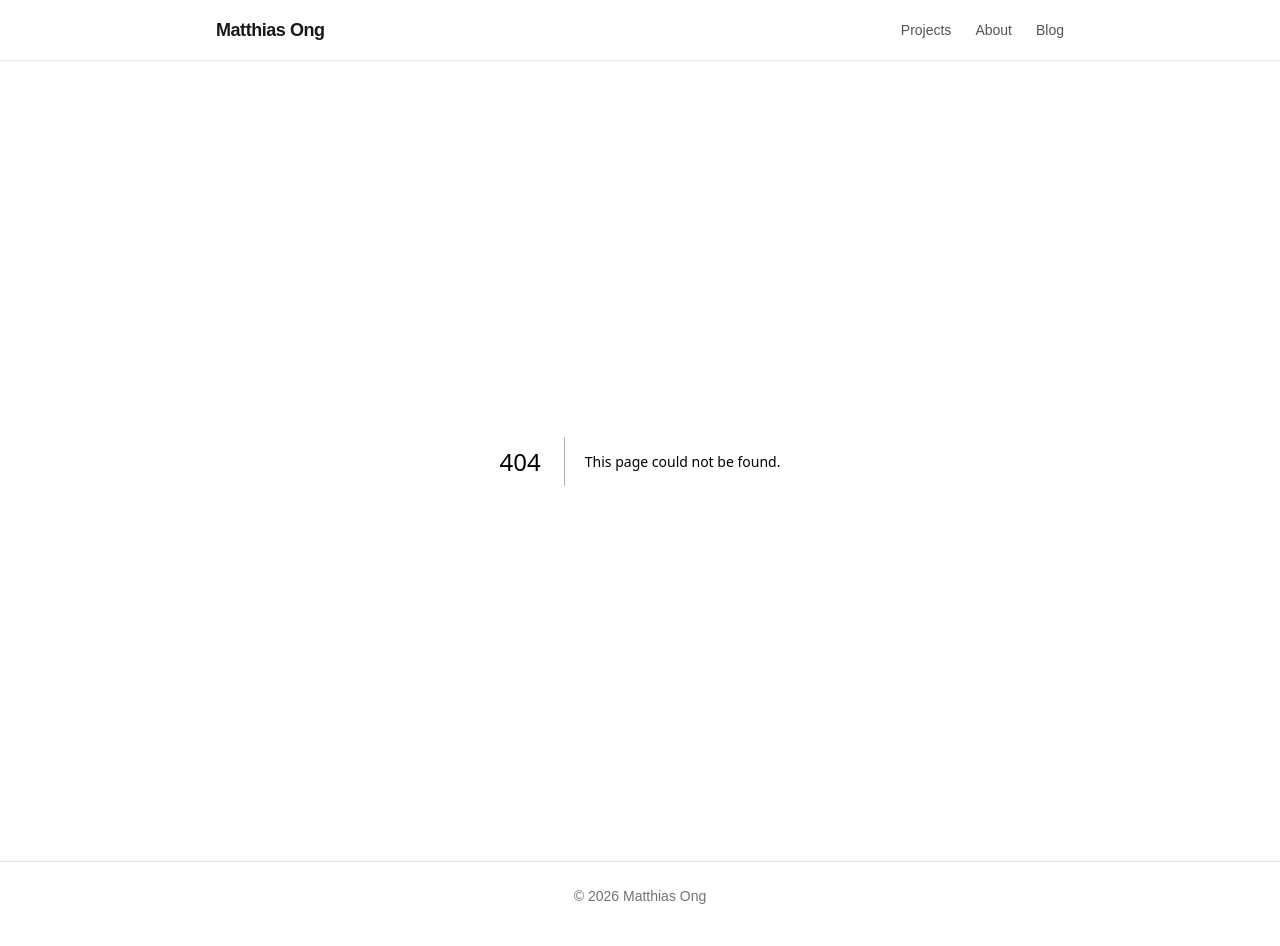
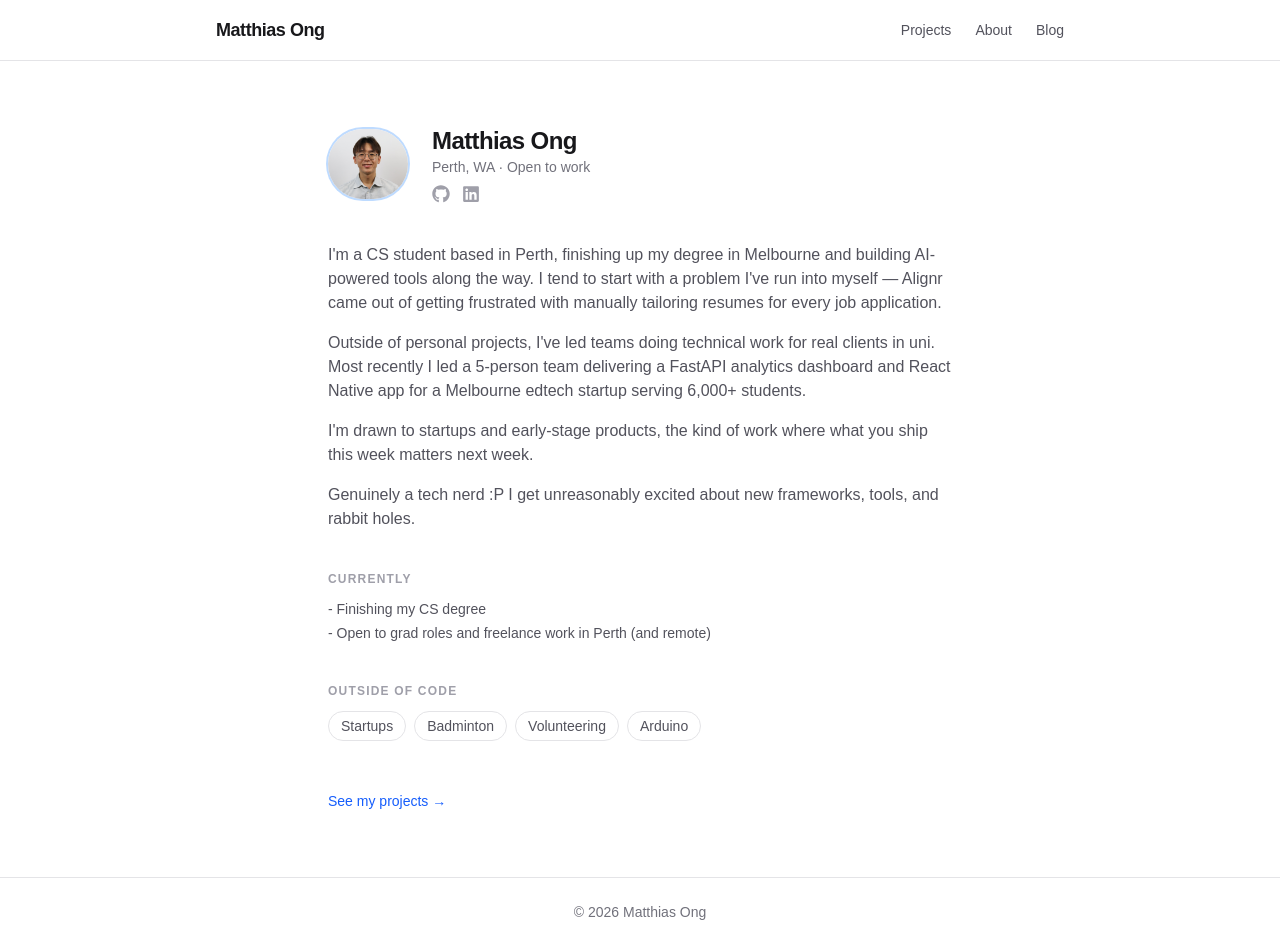
Before and after one commit to matthias-ong/portfolio-website, a Next.js app: page /about in a window 1280 px wide. Before the commit this address had no page. Built offline with nearby package versions, Linux system fonts and the light colour scheme.

Commit message:
add about page and blog coming soon stub

```diff
--- /dev/null
+++ b/app/about/page.tsx
@@ -0,0 +1,113 @@
+import Image from "next/image"
+import Link from "next/link"
+import { FaGithub, FaLinkedin } from "react-icons/fa"
+
+export const metadata = {
+  title: "About — Matthias Ong",
+  description: "AI and full-stack engineer based in Perth, graduating soon and open to grad roles and freelance work.",
+}
+
+const interests = ["Startups", "Badminton", "Volunteering", "Arduino"]
+
+export default function AboutPage() {
+  return (
+    <div className="mx-auto w-full max-w-2xl px-6 py-16">
+
+      {/* Header */}
+      <div className="mb-10 flex items-center gap-6">
+        <Image
+          src="/headshot.jpg"
+          alt="Matthias Ong"
+          width={80}
+          height={80}
+          className="rounded-full object-cover ring-2 ring-blue-200 dark:ring-blue-900"
+        />
+        <div>
+          <h1 className="text-2xl font-bold tracking-tight text-zinc-900 dark:text-zinc-50">
+            Matthias Ong
+          </h1>
+          <p className="text-sm text-zinc-500 dark:text-zinc-400">Perth, WA · Open to work</p>
+          <div className="mt-2 flex gap-3">
+            <a
+              href="https://github.com/matthias-ong"
+              target="_blank"
+              rel="noopener noreferrer"
+              aria-label="GitHub"
+              className="text-zinc-400 transition-colors hover:text-zinc-900 dark:hover:text-zinc-50"
+            >
+              <FaGithub size={18} />
+            </a>
+            <a
+              href="https://www.linkedin.com/in/matthias-ongse/"
+              target="_blank"
+              rel="noopener noreferrer"
+              aria-label="LinkedIn"
+              className="text-zinc-400 transition-colors hover:text-zinc-900 dark:hover:text-zinc-50"
+            >
+              <FaLinkedin size={18} />
+            </a>
+          </div>
+        </div>
+      </div>
+
+      {/* Bio */}
+      <div className="mb-10 space-y-4 text-zinc-600 dark:text-zinc-400">
+        <p>
+          I&apos;m a CS student based in Perth, finishing up my degree in Melbourne and building AI-powered tools along the way. I tend to start with a problem I&apos;ve run into myself —
+          Alignr came out of getting frustrated with manually tailoring resumes for every
+          job application.
+        </p>
+        <p>
+          Outside of personal projects, I&apos;ve led teams doing technical work for
+          real clients in uni. Most recently I led a 5-person team delivering a FastAPI analytics
+          dashboard and React Native app for a Melbourne edtech startup serving 6,000+
+          students.
+        </p>
+        <p>
+          I&apos;m drawn to startups and early-stage products, the kind of work where
+          what you ship this week matters next week.
+        </p>
+        <p>
+          Genuinely a tech nerd :P I get unreasonably excited about new frameworks, tools,
+          and rabbit holes.
+        </p>
+      </div>
+
+      {/* Currently */}
+      <div className="mb-10">
+        <h2 className="mb-3 text-xs font-semibold uppercase tracking-widest text-zinc-400">
+          Currently
+        </h2>
+        <ul className="space-y-1 text-sm text-zinc-600 dark:text-zinc-400">
+          <li>- Finishing my CS degree</li>
+          <li>- Open to grad roles and freelance work in Perth (and remote)</li>
+        </ul>
+      </div>
+
+      {/* Interests */}
+      <div className="mb-12">
+        <h2 className="mb-3 text-xs font-semibold uppercase tracking-widest text-zinc-400">
+          Outside of code
+        </h2>
+        <div className="flex flex-wrap gap-2">
+          {interests.map((item) => (
+            <span
+              key={item}
+              className="rounded-full border border-zinc-200 px-3 py-1 text-sm text-zinc-600 dark:border-zinc-700 dark:text-zinc-400"
+            >
+              {item}
+            </span>
+          ))}
+        </div>
+      </div>
+
+      {/* CTA */}
+      <Link
+        href="/projects"
+        className="text-sm font-medium text-blue-600 hover:text-blue-500 dark:text-blue-400"
+      >
+        See my projects →
+      </Link>
+    </div>
+  )
+}
--- /dev/null
+++ b/app/blog/page.tsx
@@ -0,0 +1,20 @@
+export const metadata = {
+  title: "Blog — Matthias Ong",
+  description: "Writing on AI, full-stack development, and building products.",
+}
+
+export default function BlogPage() {
+  return (
+    <div className="flex flex-1 flex-col items-center justify-center px-6 py-24 text-center">
+      <p className="mb-3 text-sm font-medium uppercase tracking-widest text-zinc-400">
+        Coming soon
+      </p>
+      <h1 className="mb-4 text-3xl font-bold tracking-tight text-zinc-900 dark:text-zinc-50">
+        Blog
+      </h1>
+      <p className="max-w-sm text-zinc-500 dark:text-zinc-400">
+        Writing on AI, full-stack development, and building products. Check back soon.
+      </p>
+    </div>
+  )
+}
```
